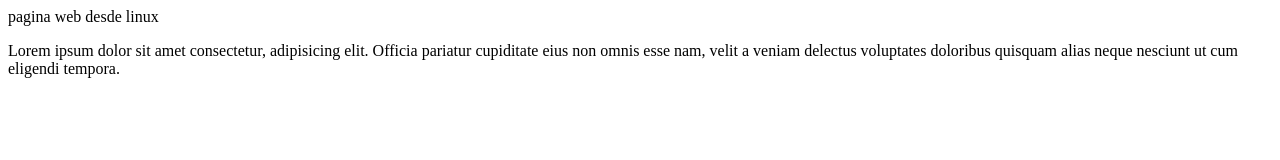
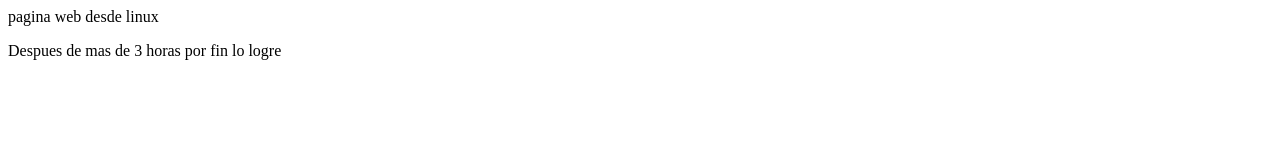
Before and after one commit to marlonMachado/ProyectoLinux, a plain HTML site: page index.html in a window 1280 px wide. Drawn offline with Linux system fonts and the light colour scheme.

Commit message:
desde consola vc

```diff
--- a/index.html
+++ b/index.html
@@ -10,7 +10,7 @@
     <article>
         pagina web desde linux
         <p>
-            Lorem ipsum dolor sit amet consectetur, adipisicing elit. Officia pariatur cupiditate eius non omnis esse nam, velit a veniam delectus voluptates doloribus quisquam alias neque nesciunt ut cum eligendi tempora.
+            Despues de  mas de 3 horas por fin lo logre
         </p>
     </article>
 </body>
```
